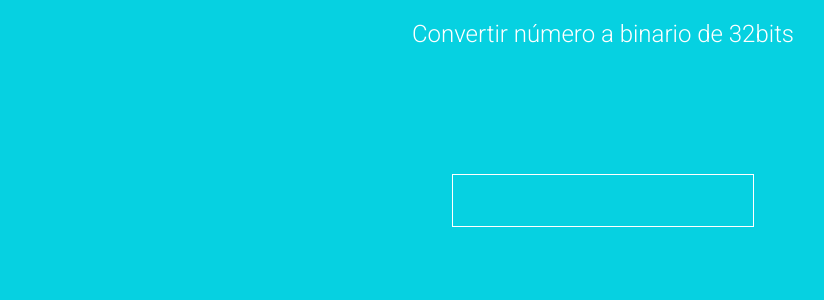
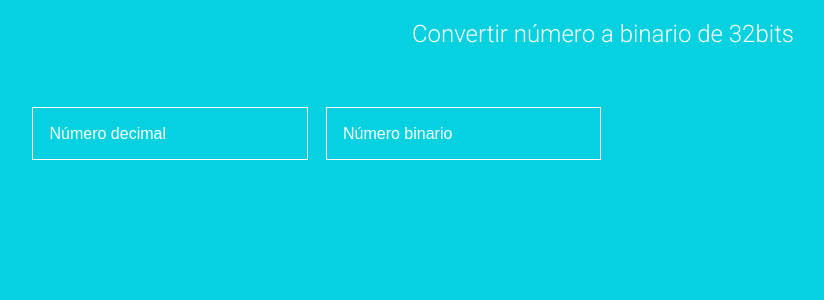
Before and after one commit to anamariasosam/-, a React (Create React App) app in the folder js/exercises/: page /ieee in a window 1280 px wide. Shown: the top 300 px of the page, without its empty margins (37-861 px from the left). Built offline with nearby package versions, Linux system fonts and the light colour scheme.

Commit message:
add new style

```diff
--- a/js/exercises/src/components/Form.jsx
+++ b/js/exercises/src/components/Form.jsx
@@ -6,33 +6,51 @@ import '../styles/Form.css';
 class Form extends Component {
   constructor(props) {
     super(props);
-    this.state = {value: ''};
+    this.state =
+      { decimal: '',
+        binaryNumber: '',
+      };
 
-    this.handleChange = this.handleChange.bind(this);
-    this.handleSubmit = this.handleSubmit.bind(this);
+    this.handleDecimalChange = this.handleDecimalChange.bind(this);
+    this.handleBinaryChange = this.handleBinaryChange.bind(this);
+    this.handleDecimalSubmit = this.handleDecimalSubmit.bind(this);
   }
 
-  handleChange(event) {
-    this.setState({value: event.target.value});
+  handleDecimalChange(event) {
+    this.setState({decimal: event.target.value});
   }
 
-  handleSubmit(event) {
+  handleBinaryChange(event) {
+    this.setState({binaryNumber: event.target.value});
+  }
+
+  handleDecimalSubmit(event) {
     event.preventDefault();
-    const number = new Convertor({ number: this.state.value });
-
-    alert(number.toBin());
+    const number = new Convertor({ number: this.state.decimal });
+    this.setState({ binaryNumber: number.getBinaryNumber() });
   }
 
   render() {
     return (
-      <form onSubmit={this.handleSubmit} className="inputbox">
-        <input
-          type="number"
-          value={this.state.value}
-          onChange={this.handleChange}
-          required
-        />
-      </form>
+      <div className="formContainer">
+        <form onSubmit={this.handleDecimalSubmit} className="inputbox">
+          <input
+            type="number"
+            value={this.state.decimal}
+            onChange={this.handleDecimalChange}
+            placeholder="Número decimal"
+          />
+        </form>
+        <form className="inputbox">
+          <input
+            type="number"
+            value={this.state.binaryNumber}
+            onChange={this.handleBinaryChange}
+            placeholder="Número binario"
+          />
+        </form>
+      </div>
+
     );
   }
 }
--- a/js/exercises/src/styles/Form.css
+++ b/js/exercises/src/styles/Form.css
@@ -1,14 +1,13 @@
+.formContainer
+{
+  margin: 60px;
+}
 
 .inputbox
 {
-  position: absolute;
-  top: 25%;
-  left: 50%;
+  display: inline;
 
-  width: 300px;
-  height: 50px;
-
-  transform: translate(-50%, -50%);
+  margin: 10px;
 }
 
 .inputbox input
@@ -16,18 +15,12 @@
   font-size: 16px;
   font-weight: lighter;
 
-  position: absolute;
-  top: 0;
-  left: 50%;
-
   box-sizing: border-box;
-  width: 100%;
   min-width: 0;
   padding: 16.5px 16.5px;
   padding-right: 50px;
 
   cursor: text;
-  transform: translateX(-50%);
 
   color: inherit;
   border: 0;
@@ -35,3 +28,20 @@
   background: none;
   box-shadow: 0 0 0 1px currentColor;
 }
+
+.inputbox input::-webkit-input-placeholder
+{
+  color: #fff;
+}
+.inputbox input::-moz-placeholder
+{
+  color: #fff;
+}
+.inputbox input:-moz-placeholder
+{
+  color: #fff;
+}
+.inputbox input:-ms-input-placeholder
+{
+  color: #fff;
+}
```
